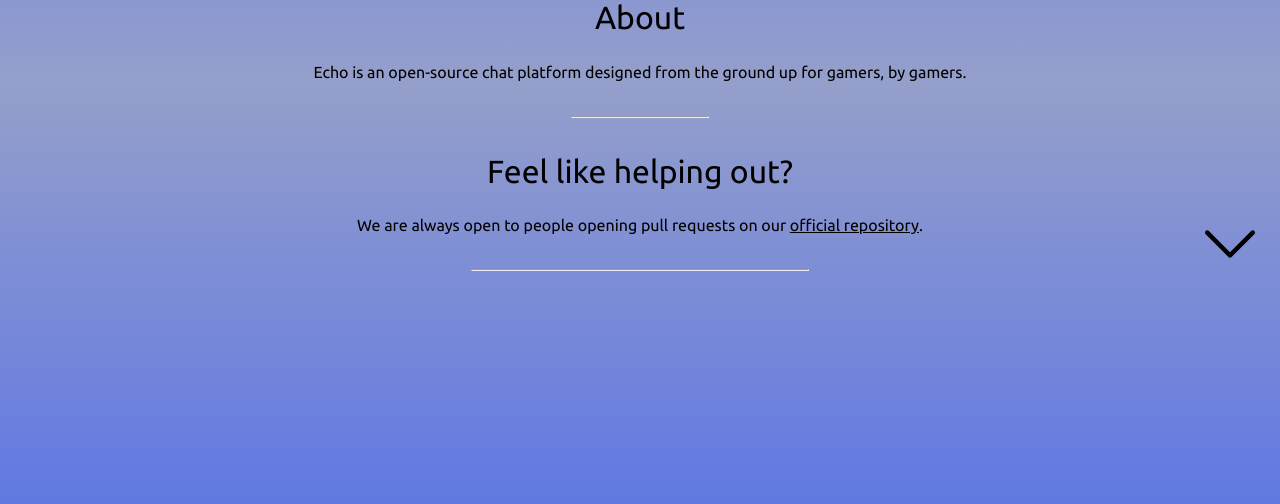
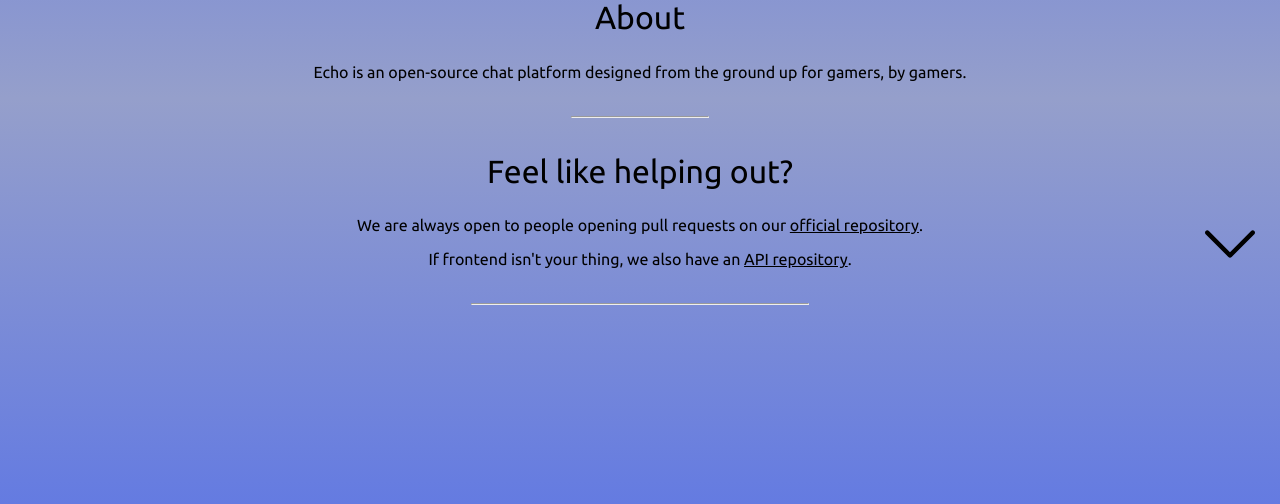
Before and after one commit to InactiveGaming13/echo-frontend, a Flask app: page / in a window 1280 px wide. Shown: the part 508-1012 px from the top of the page. Before the commit the page ends 983 px from the top, so only its background shows below. Run offline with Flask 3, Linux system fonts and the light colour scheme.

Commit message:
Added the API repo to the index page

```diff
--- a/templates/index.html
+++ b/templates/index.html
@@ -32,6 +32,7 @@
     <hr>
     <h2>Feel like helping out?</h2>
     <p>We are always open to people opening pull requests on our <a href="https://github.com/InactiveGaming13/echo-frontend">official repository</a>.</p>
+    <p>If frontend isn't your thing, we also have an <a href="https://github.com/Yuki-42/echo-api">API repository</a>.</p>
     <hr>
 </div>
 
```
